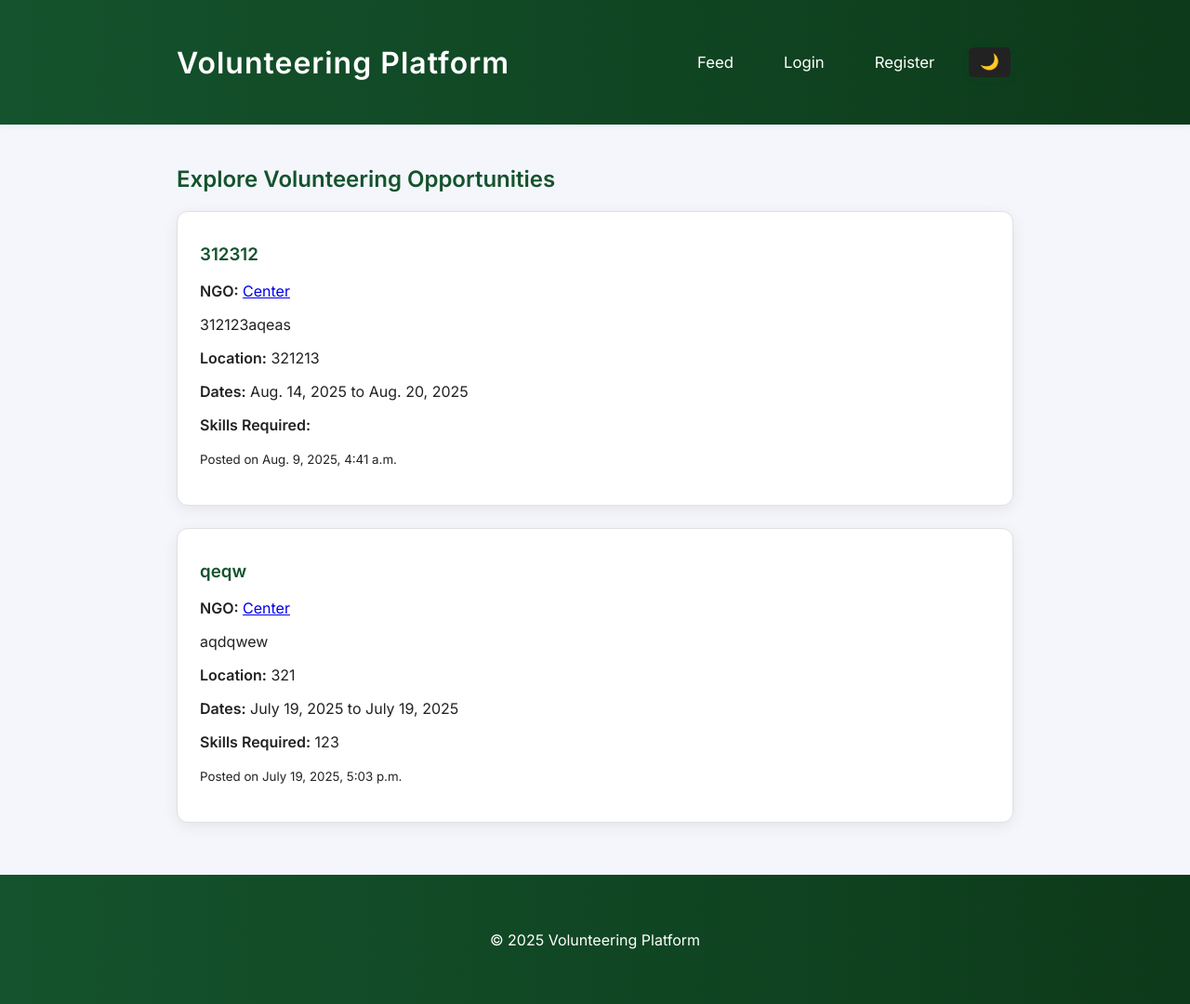
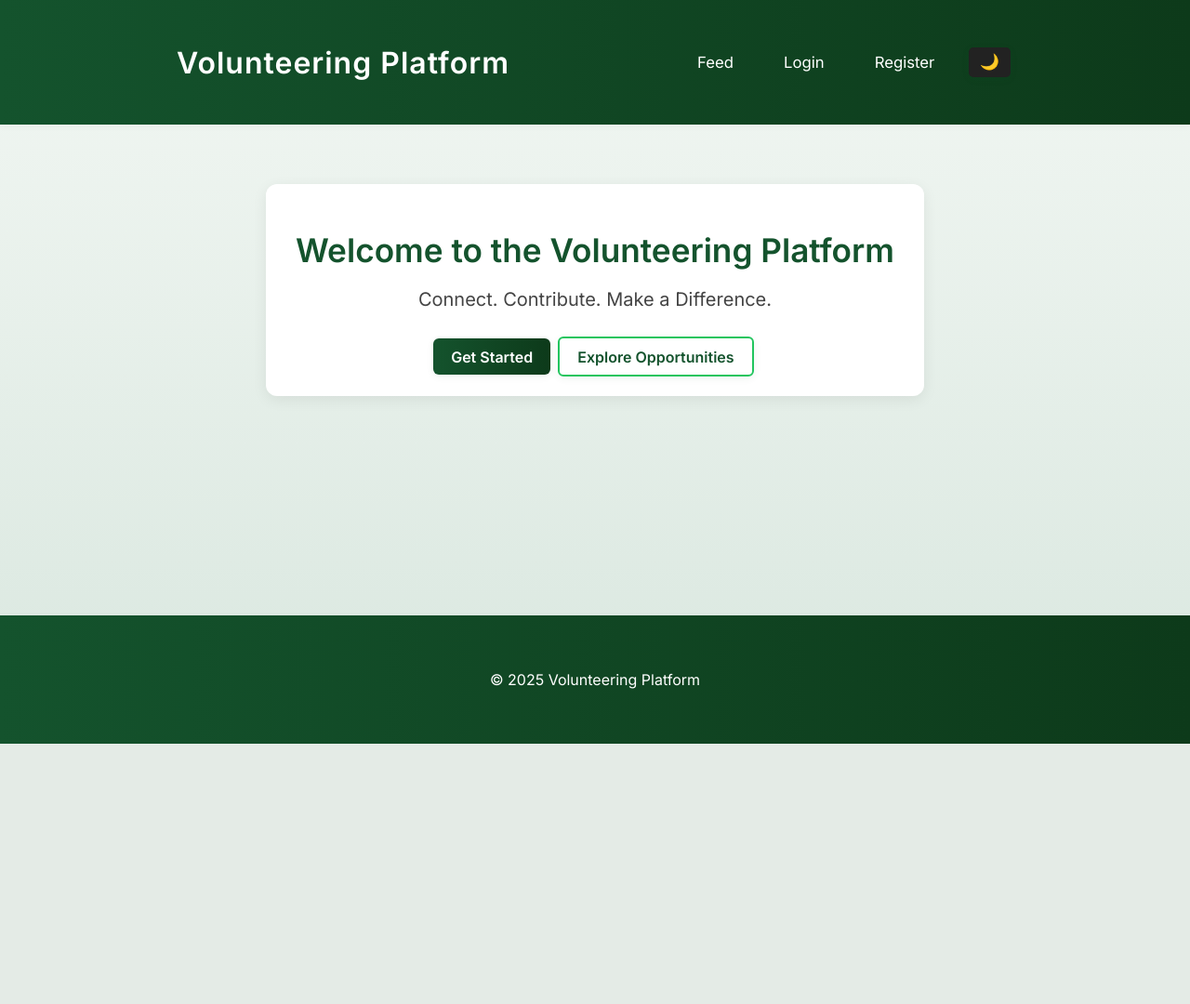
Before and after one commit to donboscobca2023/A-Personalized-Volunteering-Platform-, a Django app: page / in a window 1280 px wide. Shown: the whole page at 93% size. After the commit the page ends 800 px from the top, so only its background shows below. Run offline with Django 5.2, Linux system fonts and the light colour scheme; data comes from the database, SQL or seed files in the repository.

Commit message:
Added new homepage

```diff
--- a/accounts/views.py
+++ b/accounts/views.py
@@ -16,7 +16,7 @@ from django.db.models import Avg
 
 
 def index(request):
-    return render(request, "index.html")
+    return render(request, "home.html")
 
 
 def user_login(request):
--- a/static/css/style.css
+++ b/static/css/style.css
@@ -10,20 +10,24 @@ body {
     font-family: 'Inter', Arial, sans-serif;
     margin: 0;
     padding: 0;
-    background-color: #f4f6fb;
+    //background-color: #f4f6fb;
+    background: linear-gradient(180deg, #f2f7f3 0%, #d9e7df 100%);
+    background-attachment: fixed;
     color: #222;
     transition: background 0.3s, color 0.3s;
 }
 
 body.dark-mode {
-    background-color: #181a1b;
+    //background-color: #181a1b;
+    background: linear-gradient(180deg, #1a1f1b 0%, #0c100d 100%);
+    background-attachment: fixed;
     color: #e0e0e0;
 }
 
 header, footer {
     background: linear-gradient(90deg, var(--main-green) 0%, var(--main-green-dark) 100%);
     color: white;
-    padding: 0.7em 0; /* Reduced from 1.5em to 0.7em */
+    padding: 0.7em 0;
     text-align: center;
     box-shadow: 0 2px 8px rgba(0,0,0,0.04);
     transition: background 0.3s, color 0.3s;
@@ -239,3 +243,28 @@ body.dark-mode h1, body.dark-mode h2, body.dark-mode h3 {
     .nav-actions { gap: 10px; font-size: 0.95em; }
     .notification-bell svg { height: 22px; width: 22px; }
 }
+
+header{
+    position: fixed;
+    top: 0;
+    left: 0;
+    width: 100%;
+    box-shadow: 0 2px 8px rgba(0,0,0,0.04);
+    transition: all 0.25s ease;
+    z-index: 1000;
+}
+
+header.shrink .header-flex {
+    min-height: 36px; /* smaller height when scrolling */
+    padding: 0.2em 0;
+    transition: padding 0.25s ease, min-height 0.25s ease;
+}
+
+header.shrink .logo {
+    font-size: 1.4em; /* reduce logo text size */
+    transition: font-size 0.25s ease;
+}
+
+main.container {
+    padding-top: 70px; /* offset for fixed header height */
+}
--- a/templates/base.html
+++ b/templates/base.html
@@ -100,6 +100,29 @@
               document.body.classList.add('dark-mode');
           }
       }
+      document.addEventListener("DOMContentLoaded", function () {
+	  const header = document.querySelector('header');
+	  const main = document.querySelector('main.container');
+
+	  function updateMainPadding() {
+              main.style.paddingTop = header.offsetHeight + 'px';
+	  }
+
+	  function handleScroll() {
+              if (window.scrollY > 50) {
+		  header.classList.add('shrink');
+              } else {
+		  header.classList.remove('shrink');
+              }
+              updateMainPadding();
+	  }
+
+	  // Initial adjustment
+	  updateMainPadding();
+
+	  window.addEventListener('scroll', handleScroll);
+	  window.addEventListener('resize', updateMainPadding);
+      });
     </script>
 </head>
 <body>
--- /dev/null
+++ b/templates/home.html
@@ -0,0 +1,88 @@
+{% extends 'base.html' %}
+{% load static %}
+{% block title %}Welcome to Volunteering Platform{% endblock %}
+{% block content %}
+<section class="welcome-section">
+  <h1>Welcome to the Volunteering Platform</h1>
+  <p class="lead">Connect. Contribute. Make a Difference.</p>
+  <div class="home-actions">
+    <a href="{% url 'register' %}" class="btn">Get Started</a>
+    <a href="{% url 'general_feed' %}" class="btn btn-outline">Explore Opportunities</a>
+  </div>
+</section>
+
+<style>
+.welcome-section {
+  text-align: center;
+  margin: 4em auto;
+  max-width: 650px;
+  padding: 2em;
+  background: #fff;
+  border-radius: 12px;
+  box-shadow: 0 4px 16px rgba(0,0,0,0.07);
+  transition: background 0.3s, color 0.3s;
+}
+
+.welcome-section h1 {
+  font-size: 2.2em;
+  font-weight: 700;
+  color: var(--main-green);
+  margin-bottom: 0.5em;
+  transition: color 0.3s;
+}
+
+.welcome-section .lead {
+  font-size: 1.25em;
+  margin-bottom: 2em;
+  color: #444;
+  transition: color 0.3s;
+}
+
+.btn-outline {
+  background: transparent;
+  color: var(--main-green);
+  border: 2px solid var(--main-green-light);
+  transition: background 0.3s, color 0.3s;
+}
+
+.btn-outline:hover {
+  background: var(--main-green-light);
+  color: white;
+}
+
+/* Dark mode support */
+body.dark-mode .welcome-section {
+  background: #23272b;
+  color: #e0e0e0;
+  box-shadow: 0 4px 16px rgba(0,0,0,0.4);
+}
+
+body.dark-mode .welcome-section h1 {
+  color: var(--main-green-light);
+}
+
+body.dark-mode .welcome-section .lead {
+  color: #ccc;
+}
+
+body.dark-mode .btn-outline {
+  color: var(--main-green-light);
+  border-color: var(--main-green-light);
+}
+
+body.dark-mode .btn-outline:hover {
+  background: var(--main-green-light);
+  color: #fff;
+}
+
+@media (max-width: 700px) {
+  .welcome-section {
+    margin: 2em auto;
+    padding: 1.5em;
+  }
+  .welcome-section h1 {
+    font-size: 1.8em;
+  }
+}
+</style>
+{% endblock %}
--- a/volunteer_platform/urls.py
+++ b/volunteer_platform/urls.py
@@ -17,11 +17,11 @@ Including another URLconf
 
 from django.contrib import admin
 from django.urls import path, include
-from feeds.views import general_feed
+from accounts.views import index
 
 urlpatterns = [
     path("admin/", admin.site.urls),
     path("accounts/", include("accounts.urls")),
-    path("", general_feed, name="home"),
+    path("", index, name="home"),
     path("feeds/", include("feeds.urls")),
 ]
```
Lines whose indentation alone changed are shown as unchanged.
